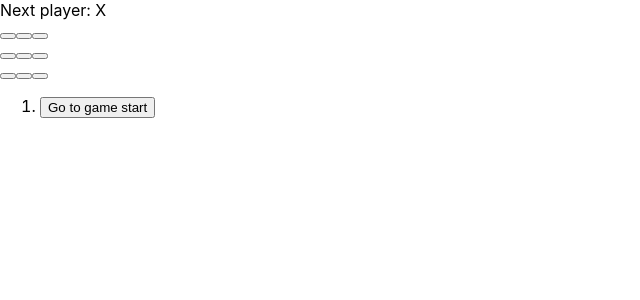
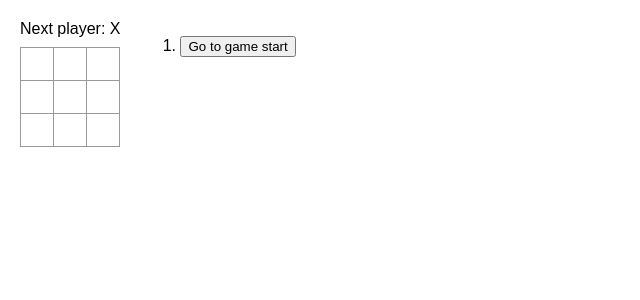
Before and after one commit to bcwongaa/forbole-fe-assignment, a React (Create React App) app: page / in a window 1280 px wide. Shown: the top 300 px of the page, without its empty margins (0-640 px from the left). Built offline with nearby package versions, Linux system fonts and the light colour scheme.

Commit message:
Update css

```diff
--- a/src/App.css
+++ b/src/App.css
@@ -1,4 +1,4 @@
-.App {
+/* .App {
   text-align: center;
 }
 
@@ -35,4 +35,95 @@
   to {
     transform: rotate(360deg);
   }
+} */
+
+* {
+    box-sizing: border-box;
 }
+
+body {
+    font-family: sans-serif;
+    margin: 20px;
+    padding: 0;
+}
+
+h1 {
+    margin-top: 0;
+    font-size: 22px;
+}
+
+h2 {
+    margin-top: 0;
+    font-size: 20px;
+}
+
+h3 {
+    margin-top: 0;
+    font-size: 18px;
+}
+
+h4 {
+    margin-top: 0;
+    font-size: 16px;
+}
+
+h5 {
+    margin-top: 0;
+    font-size: 14px;
+}
+
+h6 {
+    margin-top: 0;
+    font-size: 12px;
+}
+
+code {
+    font-size: 1.2em;
+}
+
+ul {
+    padding-inline-start: 20px;
+}
+
+* {
+    box-sizing: border-box;
+}
+
+body {
+    font-family: sans-serif;
+    margin: 20px;
+    padding: 0;
+}
+
+.square {
+    background: #fff;
+    border: 1px solid #999;
+    float: left;
+    font-size: 24px;
+    font-weight: bold;
+    line-height: 34px;
+    height: 34px;
+    margin-right: -1px;
+    margin-top: -1px;
+    padding: 0;
+    text-align: center;
+    width: 34px;
+}
+
+.board-row:after {
+    clear: both;
+    content: "";
+    display: table;
+}
+
+.status {
+    margin-bottom: 10px;
+}
+.game {
+    display: flex;
+    flex-direction: row;
+}
+
+.game-info {
+    margin-left: 20px;
+}
--- a/src/App.js
+++ b/src/App.js
@@ -1,4 +1,5 @@
 import { useState } from "react";
+import "./App.css";
 
 function Square({ value, onSquareClick }) {
     return (
```
